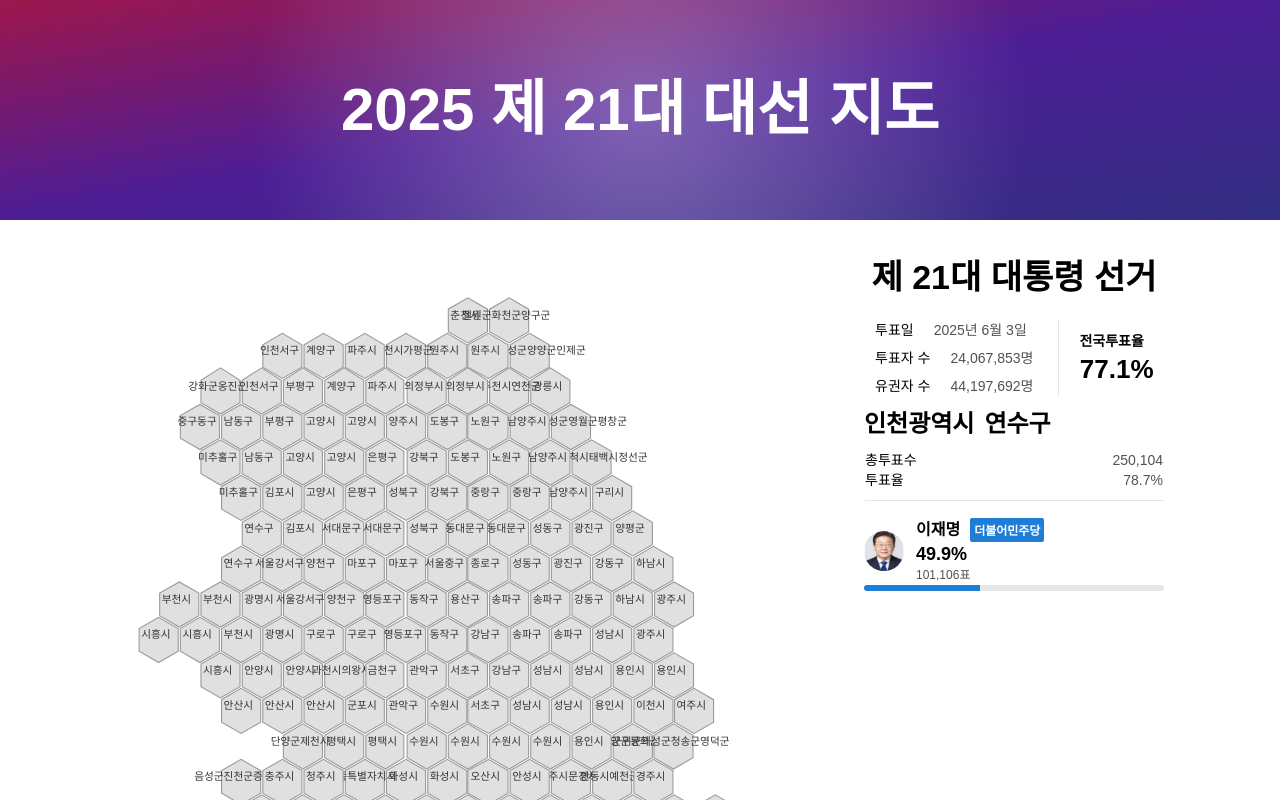
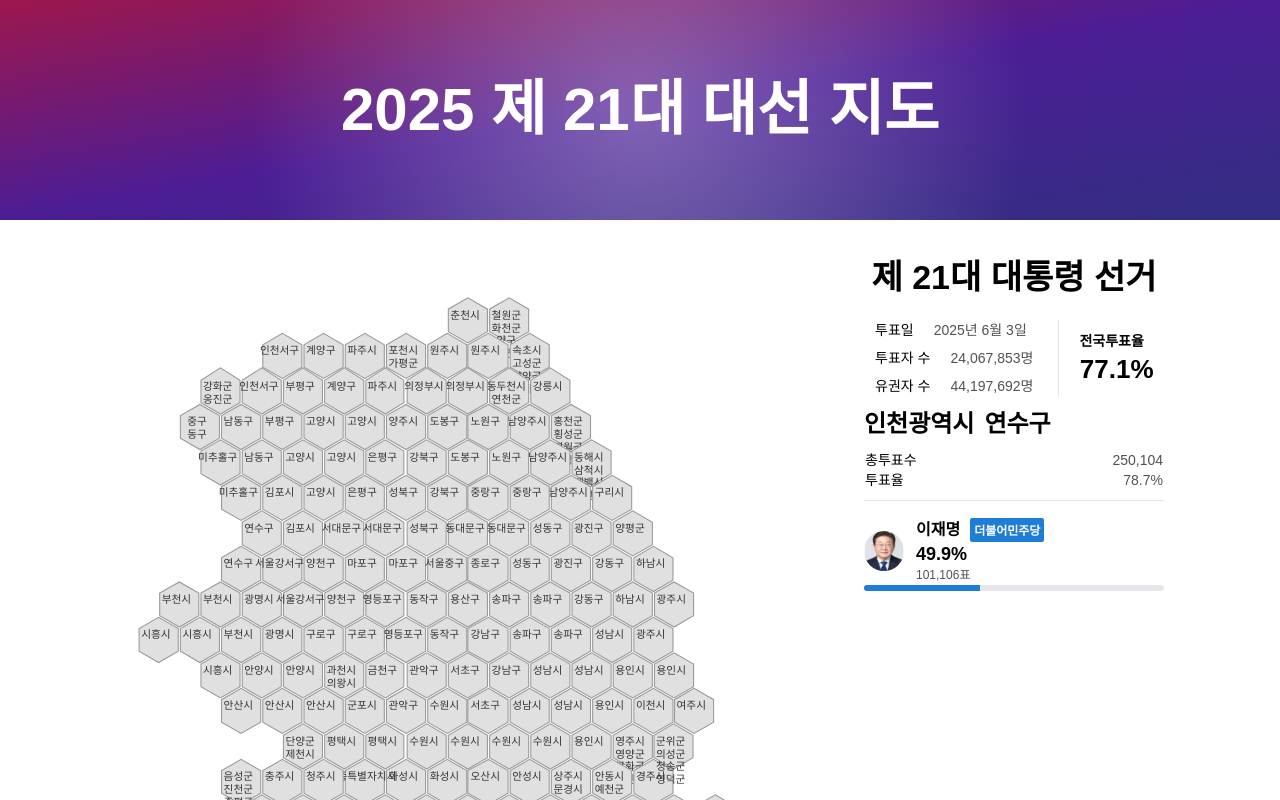
Before and after one commit to DevONew/vote2025, a Next.js app: page / in a window 1280 px wide. Shown: the top 800 px of the page. Built offline with nearby package versions, Linux system fonts and the light colour scheme.

Commit message:
id 가공 수정

```diff
--- a/src/app/components/catogram/CatogramRegion.tsx
+++ b/src/app/components/catogram/CatogramRegion.tsx
@@ -11,6 +11,10 @@ function getCentroid(pointsStr: string) {
   const centerY = ys.reduce((a, b) => a + b, 0) / ys.length;
 
   return { centerX, centerY };
+}
+
+function splitLabel(label: string) {
+  return label.replace(/[^시군구]+[시군구]/g, (match) => match + '\n').trim();
 }
 
 const CartogramRegion = () => {
@@ -41,7 +45,11 @@ const CartogramRegion = () => {
                   fill="#333"
                   pointerEvents="none"
                 >
-                  {region.id}
+                  {splitLabel(region.id).split('\n').map((line, i) => (
+                    <tspan key={i} x={centerX} dy={i === 0 ? '0' : '1.2em'}>
+                      {line}
+                    </tspan>
+                  ))}
                 </text>
               </g>
             );
```
